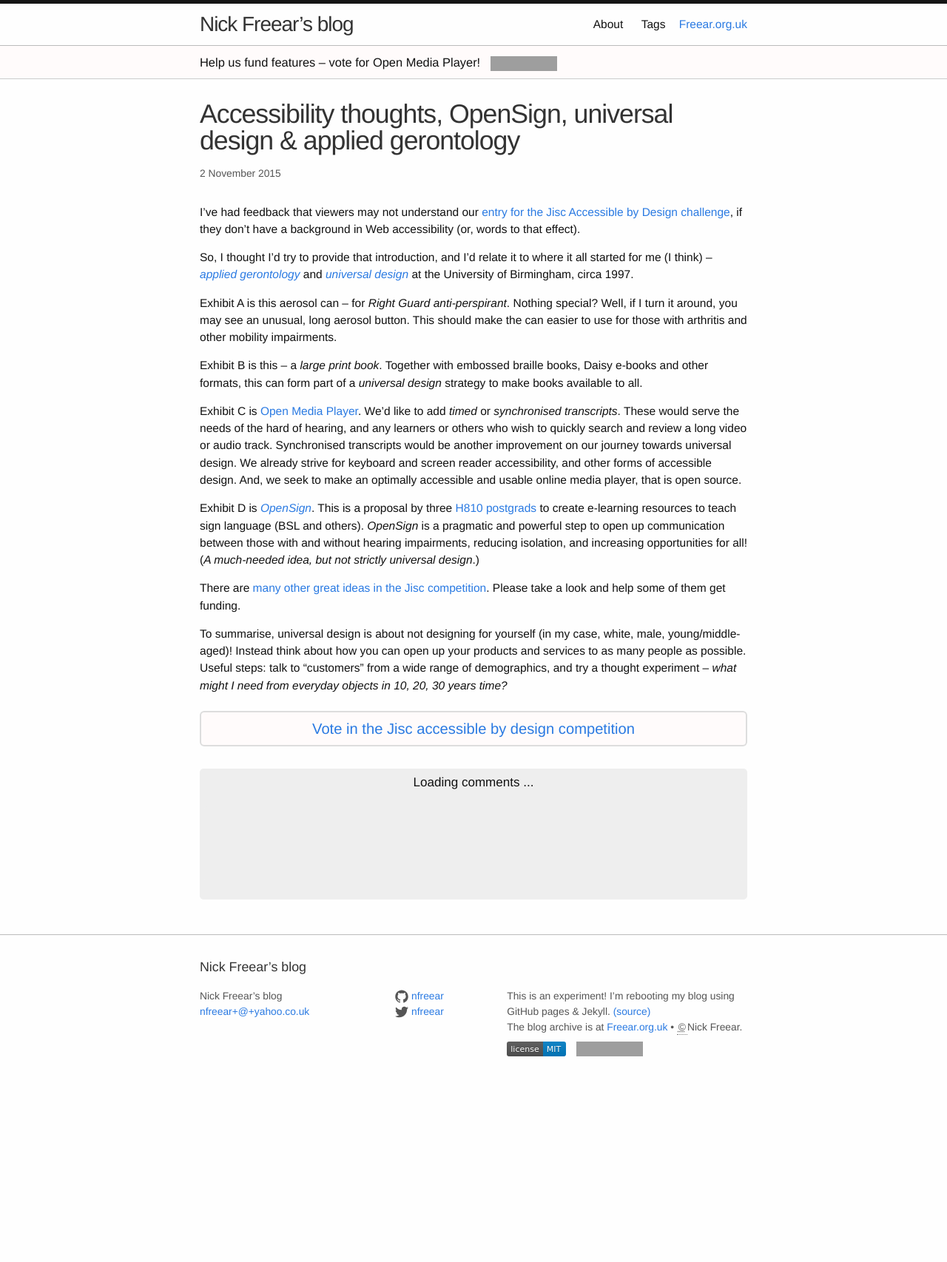
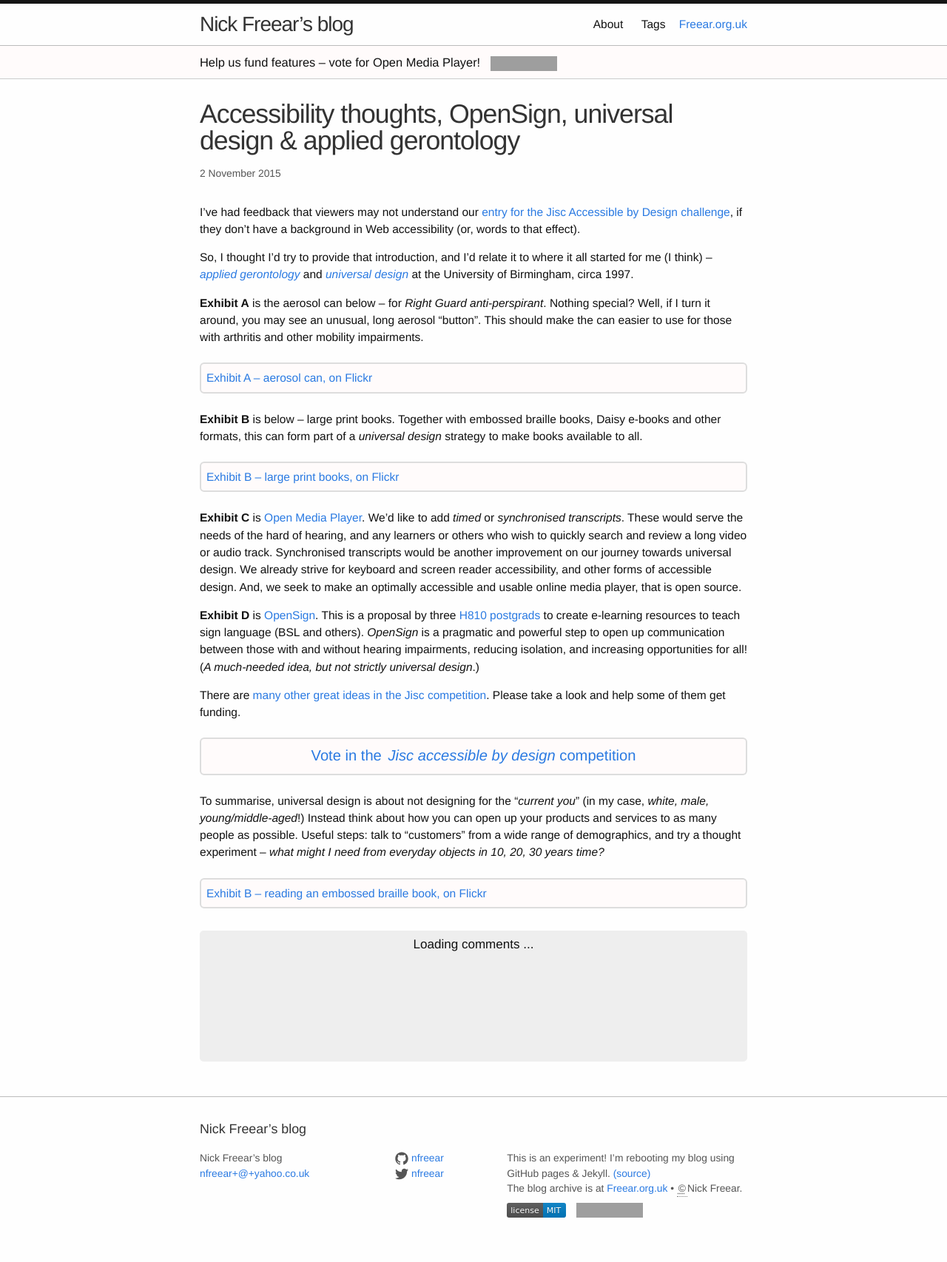
Before and after one commit to nfreear/nfreear.github.io, a Jekyll site: the page built from _posts/2015-11-01-accessibility-opensign-universal-design-applied-gerontology.md, in a window 1280 px wide. Shown: the whole page at 74% size. Built offline with Jekyll 4.4.1, drawn with Linux system fonts in a browser that asks for light colours; nearby versions of some CDN libraries; a script that is not in the unit is left out; before the commit the page ends 1488 px from its top, so only the background shows below that; grey boxes are pictures that could not be loaded.

Commit message:
Bug #2, add images to "universal-design-applied-gerontology" post
* Plus, CSS fix for Flickr image embeds

```diff
--- a/_posts/2015-11-01-accessibility-opensign-universal-design-applied-gerontology.md
+++ b/_posts/2015-11-01-accessibility-opensign-universal-design-applied-gerontology.md
@@ -16,14 +16,18 @@ So, I thought I'd try to provide that introduction, and I'd relate it to where i
 all started for me (I think) --
 _[applied gerontology][nayak]_ and _[universal design][]_ at the University of Birmingham, circa 1997.
 
-Exhibit A is this aerosol can -- for _Right Guard anti-perspirant_. Nothing special?
-Well, if I turn it around, you may see an unusual, long aerosol button.
+__Exhibit A__ is the aerosol can below -- for _Right Guard anti-perspirant_. Nothing special?
+Well, if I turn it around, you may see an unusual, long aerosol "button".
 This should make the can easier to use for those with arthritis and other mobility impairments.
 
-Exhibit B is this -- a _large print book_.
+[Exhibit A – aerosol can, on Flickr][img-A]
+
+__Exhibit B__ is below -- large print books.
 Together with embossed braille books, Daisy e-books and other formats, this can form part of a _universal design_ strategy to make books available to all.
 
-Exhibit C is [Open Media Player][jisc-omp].
+[Exhibit B – large print books, on Flickr][img-B]
+
+__Exhibit C__ is [Open Media Player][jisc-omp].
 We'd like to add _timed_ or _synchronised transcripts_.
 These would serve the needs of the hard of hearing, and any learners or others
 who wish to quickly search and review a long video or audio track.
@@ -31,7 +35,7 @@ Synchronised transcripts would be another improvement on our journey towards uni
 We already strive for keyboard and screen reader accessibility, and other forms of accessible design.
 And, we seek to make an optimally accessible and usable online media player, that is open source.
 
-Exhibit D is _[OpenSign][jisc-sign]_.
+__Exhibit D__ is [OpenSign][jisc-sign].
 This is a proposal by three [H810 postgrads][H810] to create e-learning resources to teach sign language (BSL and others).
 _OpenSign_ is a pragmatic and powerful step to open up communication between those with and without hearing impairments, reducing isolation, and increasing opportunities for all!
 (_A much-needed idea, but not strictly universal design_.)
@@ -39,13 +43,16 @@ _OpenSign_ is a pragmatic and powerful step to open up communication between tho
 There are [many other great ideas in the Jisc competition][ideas].
 Please take a look and help some of them get funding.
 
-To summarise, universal design is about not designing for yourself
-(in my case, white, male, young/middle-aged)!
+[Vote in the _Jisc accessible by design_ competition][vote]
+
+
+To summarise, universal design is about not designing for the "_current you_"
+(in my case, _white, male, young/middle-aged_!)
 Instead think about how you can open up your products and services to as many people as possible.
 Useful steps: talk to "customers" from a wide range of demographics, and try a thought experiment -- _what might I need from everyday objects in 10, 20, 30 years time?_
 
 
-[Vote in the Jisc accessible by design competition][vote]
+[Exhibit B – reading an embossed braille book, on Flickr][img-B-braille]
 
 
 [blog-1]: http://nick.freear.org.uk/2015/10/02/open-media-player-jisc-challenge.html
@@ -62,3 +69,7 @@ Useful steps: talk to "customers" from a wide range of demographics, and try a t
 [nayak]: https://web.archive.org/web/20070611215853/http://www.gerontology.bham.ac.uk/staff.htm
     "My final year Mechanical Engineering degree project was with Dr. Laxman Nayak, Director, Centre for Applied Gerontology, University of Birmingham (1996-97)"
 [universal design]: https://en.wikipedia.org/wiki/Universal_design
+
+[img-A]: https://flickr.com/photos/nfreear/22528307270#!__EMBED_ME__
+[img-B]: https://flickr.com/photos/manchesterlibrary/2720582882#!__EMBED_ME__
+[img-B-braille]: https://flickr.com/photos/vater_fotografo/8859074000#!__EMBED_ME__
--- a/_sass/_custom.scss
+++ b/_sass/_custom.scss
@@ -163,9 +163,11 @@ a:hover img {
 }
 
 img[ src *= flickr ] {
-    width: 92%;
+    max-width: 92%;
+    max-height: 460px;
     display: block;
     margin: 25px auto;
+    border-radius: 5px;
 }
 .flickr-embed-frame {
     display: none;
```
Also changed, not shown: other parts of _posts/2015-11-01-accessibility-opensign-universal-design-applied-gerontology.md (+1 -1 lines).
